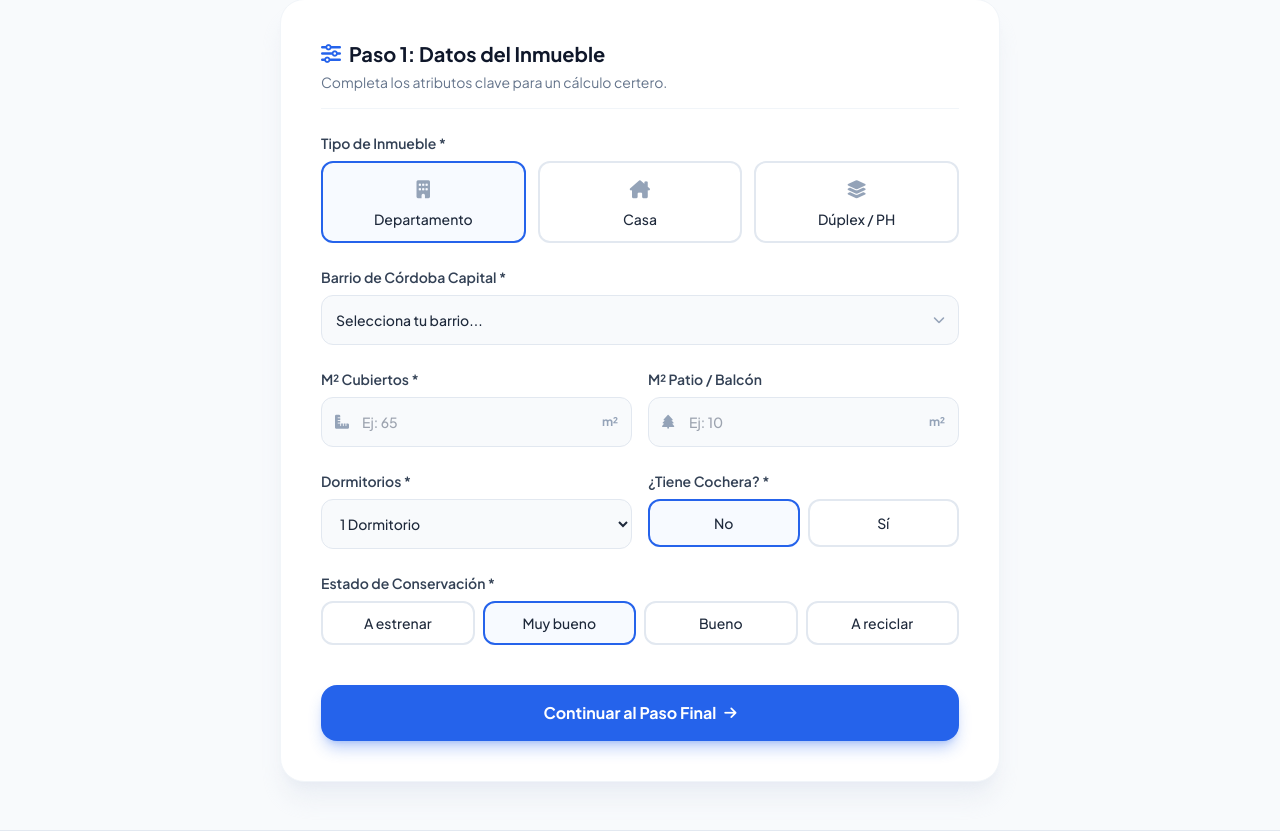
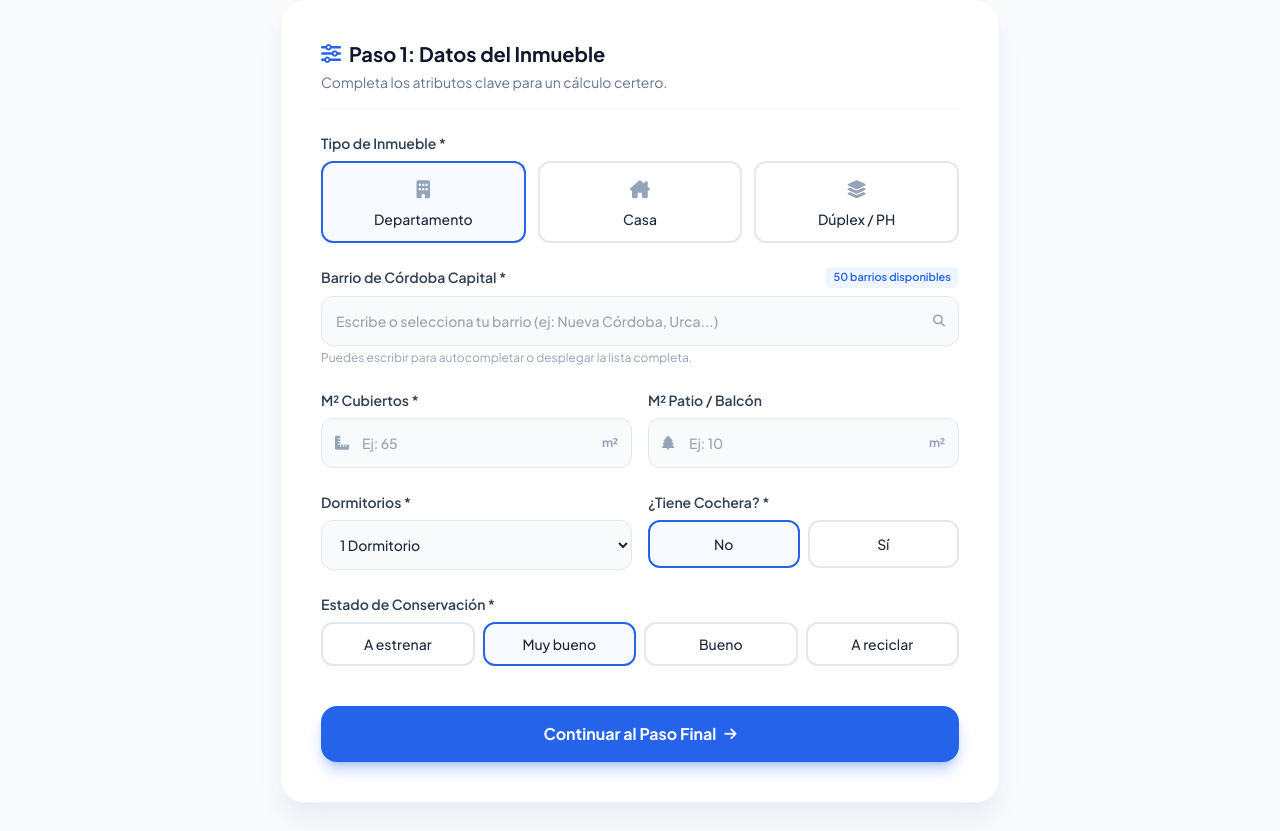
Before and after one commit to jeremias107/tasador-cordoba, a Flask app: page / in a window 1280 px wide. Shown: the part 476-1307 px from the top of the page. Run offline with Flask 3, Linux system fonts and the light colour scheme; some libraries are stand-ins or nearby versions.

Commit message:
Agrega 50 barrios de Cordoba al selector

```diff
--- a/templates/index.html
+++ b/templates/index.html
@@ -138,28 +138,74 @@
                             </div>
                         </div>
 
-                        <!-- Barrio en Córdoba Capital -->
+                        <!-- Barrio en Córdoba Capital con Búsqueda Rápida -->
                         <div>
-                            <label for="barrio" class="block text-sm font-semibold text-slate-700 mb-2">Barrio de Córdoba Capital *</label>
+                            <div class="flex items-center justify-between mb-2">
+                                <label for="barrio_input" class="block text-sm font-semibold text-slate-700">Barrio de Córdoba Capital *</label>
+                                <span class="text-[11px] text-blue-600 font-semibold bg-blue-50 px-2 py-0.5 rounded-md">50 barrios disponibles</span>
+                            </div>
                             <div class="relative">
-                                <select id="barrio" name="barrio" required class="w-full bg-slate-50 border border-slate-200 text-slate-800 text-sm font-medium rounded-xl focus:ring-2 focus:ring-blue-600 focus:border-blue-600 block p-3.5 pr-10 appearance-none">
-                                    <option value="" disabled selected>Selecciona tu barrio...</option>
-                                    <option value="Nueva Córdoba">Nueva Córdoba</option>
-                                    <option value="General Paz">General Paz</option>
-                                    <option value="Centro">Centro</option>
-                                    <option value="Alberdi">Alberdi</option>
-                                    <option value="Cerro de las Rosas">Cerro de las Rosas</option>
-                                    <option value="Villa Belgrano">Villa Belgrano</option>
-                                    <option value="Alta Córdoba">Alta Córdoba</option>
-                                    <option value="Cofico">Cofico</option>
-                                    <option value="Güemes">Güemes</option>
-                                    <option value="Jardín">Jardín</option>
-                                    <option value="Otro">Otro barrio de Córdoba Capital</option>
-                                </select>
+                                <input type="text" id="barrio_input" list="lista-barrios" autocomplete="off" placeholder="Escribe o selecciona tu barrio (ej: Nueva Córdoba, Urca...)" required class="w-full bg-slate-50 border border-slate-200 text-slate-800 text-sm font-medium rounded-xl focus:ring-2 focus:ring-blue-600 focus:border-blue-600 block p-3.5 pr-10">
+                                <input type="hidden" id="barrio" name="barrio" value="">
                                 <div class="pointer-events-none absolute inset-y-0 right-0 flex items-center px-3.5 text-slate-400">
-                                    <i class="fa-solid fa-chevron-down text-xs"></i>
+                                    <i class="fa-solid fa-magnifying-glass text-xs"></i>
                                 </div>
+                                <datalist id="lista-barrios">
+                                    <option value="Alberdi">
+                                    <option value="Alejandro Centeno">
+                                    <option value="Alta Córdoba">
+                                    <option value="Alto Alberdi">
+                                    <option value="Alto Verde">
+                                    <option value="Argüello">
+                                    <option value="Bajo Palermo">
+                                    <option value="Barrio Jardín">
+                                    <option value="Bella Vista">
+                                    <option value="Centro">
+                                    <option value="Cerro Chico">
+                                    <option value="Cerro de las Rosas">
+                                    <option value="Chateau Carreras">
+                                    <option value="Cofico">
+                                    <option value="Colinas del Cerro">
+                                    <option value="Crisol Norte">
+                                    <option value="Crisol Sur">
+                                    <option value="Ducasse">
+                                    <option value="Escobar">
+                                    <option value="General Bustos">
+                                    <option value="General Paz">
+                                    <option value="Güemes">
+                                    <option value="Independiente">
+                                    <option value="Inaudi">
+                                    <option value="Iponá">
+                                    <option value="Juniors">
+                                    <option value="La France">
+                                    <option value="Las Palmas">
+                                    <option value="Las Rosas">
+                                    <option value="Lomas de San Martín">
+                                    <option value="Los Naranjos">
+                                    <option value="Los Plátanos">
+                                    <option value="Maipú 1ª Sección">
+                                    <option value="Maipú 2ª Sección">
+                                    <option value="Manantiales">
+                                    <option value="Marqués de Sobremonte">
+                                    <option value="Nueva Córdoba">
+                                    <option value="Observatorio">
+                                    <option value="Parque Capital">
+                                    <option value="Parque Chacabuco">
+                                    <option value="Parque Vélez Sarsfield">
+                                    <option value="Paso de los Andes">
+                                    <option value="Poeta Lugones">
+                                    <option value="Providencia">
+                                    <option value="Pueyrredón">
+                                    <option value="Quintas de Santa Ana">
+                                    <option value="San Martín">
+                                    <option value="San Vicente">
+                                    <option value="Urca">
+                                    <option value="Villa Belgrano">
+                                    <option value="Villa Cabrera">
+                                    <option value="Otro barrio de Córdoba">
+                                </datalist>
                             </div>
+                            <span class="text-xs text-slate-400 mt-1 block">Puedes escribir para autocompletar o desplegar la lista completa.</span>
                         </div>
 
                         <!-- Metros Cuadrados -->
@@ -473,12 +519,17 @@
 
         function irAlPaso2() {
             const form = document.getElementById('tasadorForm');
-            const barrio = form.barrio.value;
+            const barrioInput = document.getElementById('barrio_input');
+            const barrioHidden = document.getElementById('barrio');
+
+            const valorBarrio = barrioInput.value.trim();
+            barrioHidden.value = valorBarrio;
+
             const m2Cubiertos = form.m2_cubiertos.value;
 
-            if (!barrio) {
-                alert("Por favor selecciona un barrio de Córdoba Capital.");
-                form.barrio.focus();
+            if (!valorBarrio) {
+                alert("Por favor escribe o selecciona un barrio de Córdoba Capital.");
+                barrioInput.focus();
                 return;
             }
 
```
